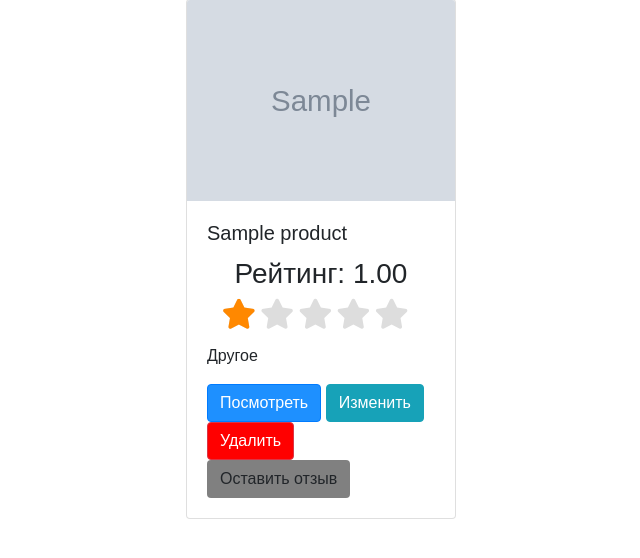
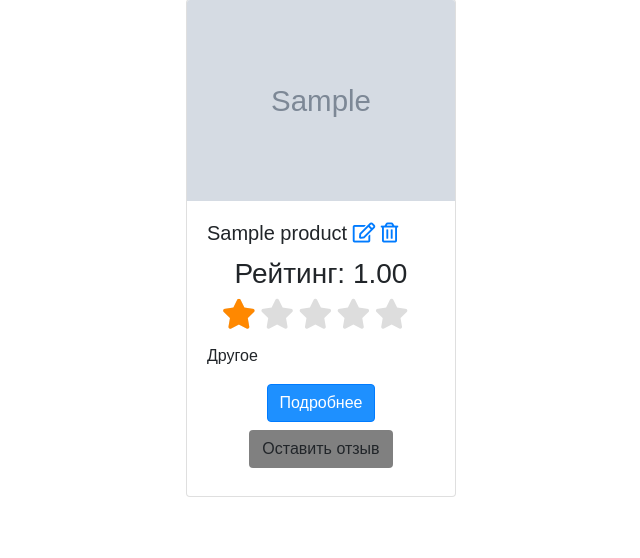
Before and after one commit to MuctepK/exam-8, a Django app: page / in a window 1280 px wide. Shown: the part 129-687 px from the top of the page, without its empty margins (19-659 px from the left). Run offline with Django 3.2, Linux system fonts and the light colour scheme; a user stored in the database is signed in; tables that the repository leaves empty hold one stand-in row (values such as "Sample post"); grey boxes marked "Sample" are stand-in pictures; parts of the project's set-up code (start-up, migrations or seed data) failed here and were passed over; some libraries are stand-ins or nearby versions.

Commit message:
Поправил верстку

```diff
--- a/source/webapp/templates/product/detail.html
+++ b/source/webapp/templates/product/detail.html
@@ -4,6 +4,9 @@
     {% if perms.webapp.change_product %}
      <li class="nav-item"><a href="{% url 'webapp:update_product' product.pk %}" class="nav-link">Изменить товар</a></li>
      <li class="nav-item"><a href="{% url 'webapp:delete_product' product.pk %}" class="nav-link">Удалить товар</a></li>
+    {% endif %}
+    {% if request.user.is_authenticated %}
+    <li class="nav-item"><a href="{% url 'webapp:create_review' product.pk %}" class="nav-link">Добавить отзыв к товару</a></li>
     {% endif %}
 {% endblock %}
 {% block content %}
--- a/source/webapp/templates/product/index.html
+++ b/source/webapp/templates/product/index.html
@@ -18,19 +18,25 @@
                     <img src="{% static 'img/no-photo.png' %}"  class="card-img-top" alt="{{ product.name }}">
                     {% endif %}
                     <div class="card-body">
-                        <h5 class="card-title">{{ product.name }}</h5>
+                        <h5 class="card-title">{{ product.name }}
+                            {% if perms.webapp.add_product %}
+                            <a href="{% url 'webapp:update_product' product.pk %}"><i class="far fa-edit"></i></a>
+                            <a href="{% url 'webapp:delete_product' product.pk %}"><i class="far fa-trash-alt"></i></a>
+                            {% endif %}
+                        </h5>
                         <h3>Рейтинг: {{ product.get_average }}</h3>
                         {% include 'product/star.html' %}
                         <p class="card-text">{{ product.get_category_display }}</p>
+                        <div class="text-center my-2">
                         <a href="{% url 'webapp:detail_product' product.pk %}"
-                           class="btn btn-primary">Посмотреть</a>
-                        {% if perms.webapp.add_product %}
-                        <a href="{% url 'webapp:update_product' product.pk %}" class="btn btn-info">Изменить</a>
-                        <a href="{% url 'webapp:delete_product' product.pk %}" class="btn btn-danger">Удалить</a>
+                           class="btn btn-primary text-center">Подробнее</a>
+                        </div>
+                        {% if user.is_authenticated %}
+                            <div class="text-center my-2">
+                        <a href="{% url 'webapp:create_review' product.pk %}" class="btn btn-default">Оставить отзыв</a>
+                            </div>
                         {% endif %}
-                        {% if user.is_authenticated %}
-                        <a href="{% url 'webapp:create_review' product.pk %}" class="btn btn-default">Оставить отзыв</a>
-                    {% endif %}
+
                     </div>
                 </div>
             </div>
```
